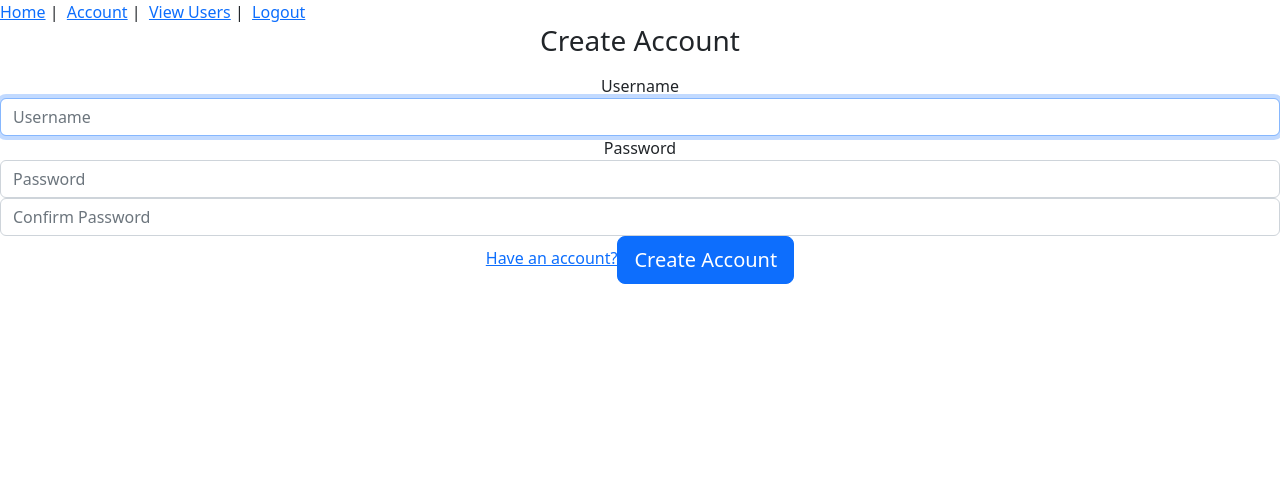
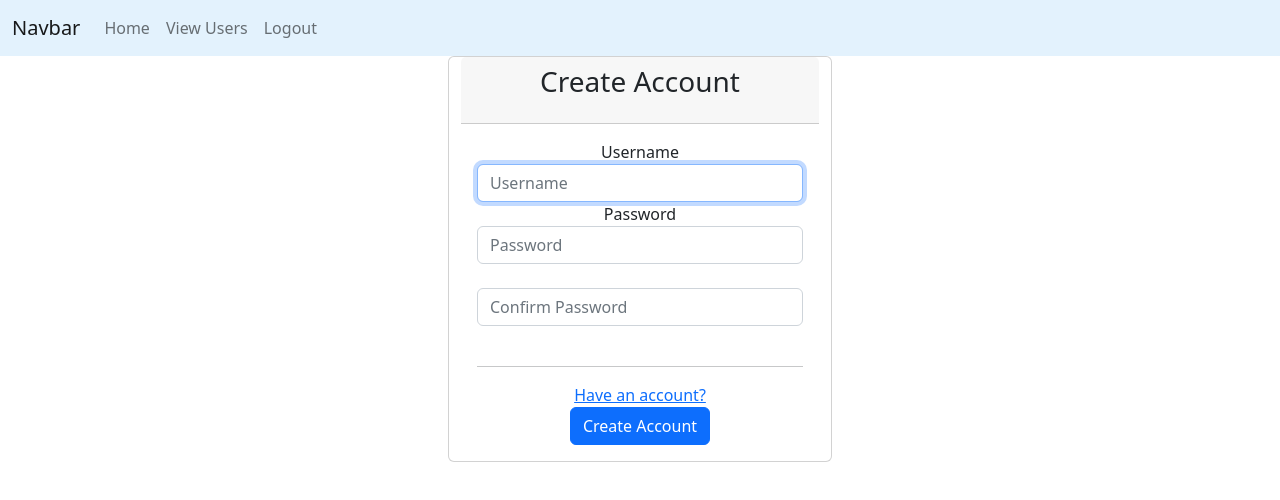
Before and after one commit to ema9701/tenmoOnNodeJS, a Vue app in the folder vue-app/: page /register in a window 1280 px wide. Shown: the top 500 px of the page. Built offline with nearby package versions, Linux system fonts and the light colour scheme; sample sign-in values are in the browser's storage.

Commit message:
vue styling added

```diff
--- a/vue-app/src/App.vue
+++ b/vue-app/src/App.vue
@@ -1,30 +1,20 @@
 <template>
   <div id="app">
     <div id="nav">
-      <nav v-if="loggedIn">
-        <router-link v-bind:to="{ name: 'home' }">Home</router-link
-        >&nbsp;|&nbsp;
-        <router-link :to="{ name: 'account' }">Account</router-link
-        >&nbsp;|&nbsp;
-        <router-link :to="{ name: 'users' }">View Users</router-link
-        >&nbsp;|&nbsp;
-        <router-link v-bind:to="{ name: 'logout' }">Logout</router-link>
-      </nav>
+      <navbar />
     </div>
-    <router-view />
+    <div class="container-fluid text-center">
+      <router-view />
+    </div>
   </div>
 </template>
 
 <script>
+import Navbar from "./components/Navbar.vue";
 export default {
   name: "App",
-  computed: {
-    loggedIn() {
-      return this.$store.state.accessToken != "";
-    },
-  },
+  components: { Navbar },
 };
 </script>
 
-<style>
-</style>
+<style></style>
--- a/vue-app/src/components/Login.vue
+++ b/vue-app/src/components/Login.vue
@@ -1,8 +1,14 @@
 <template>
-  <div id="login" class="text-center">
-    <form class="form-signin" @submit.prevent="login">
+  <div id="login">
+    <div class="row justify-content-md-center">
+      <div class="card" style="width: 30%">
+        <form class="form-signin card-body" @submit.prevent="login">
           <h1 class="h3 mb-3 font-weight-normal">Please Sign In</h1>
-      <div class="alert alert-danger" role="alert" v-if="invalidCredentials">
+          <div
+            class="alert alert-danger"
+            role="alert"
+            v-if="invalidCredentials"
+          >
             Invalid username and password!
           </div>
           <div
@@ -31,9 +37,16 @@
             v-model="user.password"
             required
           />
+          <br />
+          <hr />
           <router-link :to="{ name: 'register' }">Need an account?</router-link>
-      <button type="submit">Sign in</button>
+          <br />
+          <button type="submit" class="btn btn-md btn-primary btn-block">
+            Sign in
+          </button>
         </form>
+      </div>
+    </div>
   </div>
 </template>
 
@@ -74,5 +87,4 @@ export default {
 };
 </script>
 
-<style scoped>
-</style>
+<style scoped></style>
--- /dev/null
+++ b/vue-app/src/components/Navbar.vue
@@ -0,0 +1,56 @@
+<template>
+  <div id="navbar">
+    <nav
+      v-if="loggedIn"
+      class="navbar navbar-expand-lg bg-body-tertiary"
+      style="background-color: #e3f2fd"
+    >
+      <div class="container-fluid">
+        <a class="navbar-brand" href="#">Navbar</a>
+        <button
+          class="navbar-toggler"
+          type="button"
+          data-bs-toggle="collapse"
+          data-bs-target="#navbarNav"
+          aria-controls="navbarNav"
+          aria-expanded="false"
+          aria-label="Toggle navigation"
+        >
+          <span class="navbar-toggler-icon"></span>
+        </button>
+        <div class="collapse navbar-collapse" id="navbarNav">
+          <ul class="navbar-nav">
+            <li class="nav-item">
+              <router-link v-bind:to="{ name: 'home' }" class="nav-link"
+                >Home</router-link
+              >
+            </li>
+            <li class="nav-item">
+              <router-link :to="{ name: 'users' }" class="nav-link"
+                >View Users</router-link
+              >
+            </li>
+            <li class="nav-item">
+              <router-link v-bind:to="{ name: 'logout' }" class="nav-link"
+                >Logout</router-link
+              >
+            </li>
+          </ul>
+        </div>
+      </div>
+    </nav>
+  </div>
+</template>
+
+<script>
+export default {
+  name: "Navbar",
+  computed: {
+    loggedIn() {
+      return this.$store.state.accessToken != "";
+    },
+  },
+};
+</script>
+
+<style></style>
--- a/vue-app/src/components/Register.vue
+++ b/vue-app/src/components/Register.vue
@@ -1,8 +1,17 @@
 <template>
-  <div id="register" class="text-center">
+  <div id="register">
+    <div class="row justify-content-md-center">
+      <div class="card" style="width: 30%">
         <form class="form-register" @submit.prevent="register">
+          <div class="card-header">
             <h1 class="h3 mb-3 font-weight-normal">Create Account</h1>
-      <div class="alert alert-danger" role="alert" v-if="registrationErrors">
+          </div>
+          <div class="card-body">
+            <div
+              class="alert alert-danger"
+              role="alert"
+              v-if="registrationErrors"
+            >
               {{ registrationErrorMsg }}
             </div>
             <label for="username" class="sr-only">Username</label>
@@ -24,6 +33,7 @@
               v-model="user.password"
               required
             />
+            <br />
             <input
               type="password"
               id="confirmPassword"
@@ -32,11 +42,17 @@
               v-model="user.confirmPassword"
               required
             />
+            <br />
+            <hr />
             <router-link :to="{ name: 'login' }">Have an account?</router-link>
-      <button class="btn btn-lg btn-primary btn-block" type="submit">
+            <br />
+            <button class="btn btn-md btn-primary btn-block" type="submit">
               Create Account
             </button>
+          </div>
         </form>
+      </div>
+    </div>
   </div>
 </template>
 
@@ -88,5 +104,4 @@ export default {
 };
 </script>
 
-<style scoped>
-</style>
+<style scoped></style>
--- a/vue-app/src/router/router.js
+++ b/vue-app/src/router/router.js
@@ -1,73 +1,63 @@
-import { createWebHistory, createRouter } from "vue-router"
-import Home from "../components/Home.vue";
-import Login from "../components/Login.vue";
-import Register from "../components/Register.vue";
-import Logout from "../components/Logout"
-import Account from "../components/Account.vue";
-import UserList from "../components/UserList.vue";
+import { createWebHistory, createRouter } from "vue-router";
 import store from "../store/index";
-
+import HomeView from "../views/HomeView";
+import LoginView from "../views/LoginView";
+import RegisterView from "../views/RegisterView";
+import Logout from "../components/Logout";
+import UserListView from "../views/UserListView";
 
 const routes = [
   {
     path: "/",
     name: "home",
-        component: Home,
+    component: HomeView,
     meta: {
-            requiresAuth: true
-        }
+      requiresAuth: true,
+    },
   },
   {
     path: "/login",
     name: "login",
-        component: Login,
+    component: LoginView,
     meta: {
-            requiresAuth: false
-        }
+      requiresAuth: false,
+    },
   },
   {
     path: "/register",
     name: "register",
-        component: Register,
+    component: RegisterView,
     meta: {
-            requiresAuth: false
-        }
+      requiresAuth: false,
+    },
   },
   {
-        path: '/logout',
-        name: 'logout',
+    path: "/logout",
+    name: "logout",
     component: Logout,
     meta: {
-            requiresAuth: true
-        }
+      requiresAuth: true,
+    },
   },
   {
-        path: "/account",
-        name: "account",
-        component: Account,
+    path: "/users",
+    name: "users",
+    component: UserListView,
     meta: {
-            requiresAuth: true
-        }
+      requiresAuth: true,
     },
-    {
-        path: '/users',
-        name: 'users',
-        component: UserList,
-        meta: {
-            requiresAuth: true
-        }
-    }
+  },
 ];
 
 const router = createRouter({
   history: createWebHistory(),
   base: process.env.BASE_URL,
-    routes
+  routes,
 });
 
 router.beforeEach((to, from, next) => {
-    const requiresAuth = to.matched.some(x => x.meta.requiresAuth);
-    if (requiresAuth && store.state.accessToken === '') {
+  const requiresAuth = to.matched.some((x) => x.meta.requiresAuth);
+  if (requiresAuth && store.state.accessToken === "") {
     next("/login");
   } else {
     next();
--- /dev/null
+++ b/vue-app/src/views/HomeView.vue
@@ -0,0 +1,14 @@
+<template>
+  <div id="home-view">
+    <home />
+  </div>
+</template>
+
+<script>
+import Home from "../components/Home.vue";
+export default {
+  components: { Home },
+};
+</script>
+
+<style scoped></style>
--- /dev/null
+++ b/vue-app/src/views/LoginView.vue
@@ -0,0 +1,14 @@
+<template>
+  <div id="login-view">
+    <login />
+  </div>
+</template>
+
+<script>
+import Login from "../components/Login.vue";
+export default {
+  components: { Login },
+};
+</script>
+
+<style scoped></style>
--- /dev/null
+++ b/vue-app/src/views/RegisterView.vue
@@ -0,0 +1,14 @@
+<template>
+  <div>
+    <register />
+  </div>
+</template>
+
+<script>
+import Register from "../components/Register.vue";
+export default {
+  components: { Register },
+};
+</script>
+
+<style scoped></style>
--- /dev/null
+++ b/vue-app/src/views/UserListView.vue
@@ -0,0 +1,14 @@
+<template>
+  <div>
+    <user-list />
+  </div>
+</template>
+
+<script>
+import UserList from "../components/UserList.vue";
+export default {
+  components: UserList,
+};
+</script>
+
+<style scoped></style>
```
Also changed, not shown: vue-app/src/components/HelloWorld.vue (added, +149 -0 lines), vue-app/src/plugins/webfontloader.js (added, +15 -0 lines), vue-app/src/assets/logo.svg (added). Lines whose indentation alone changed are shown as unchanged.
